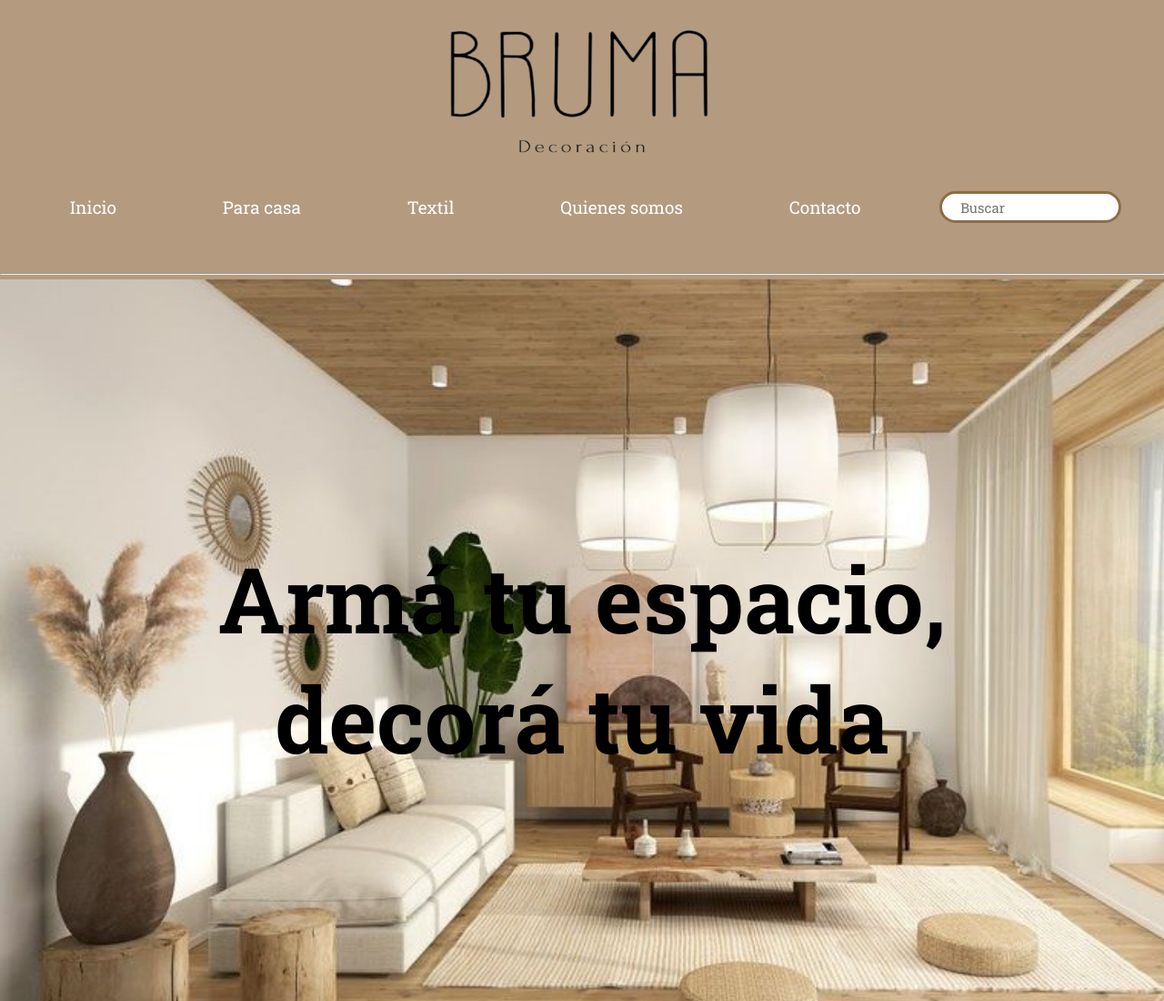
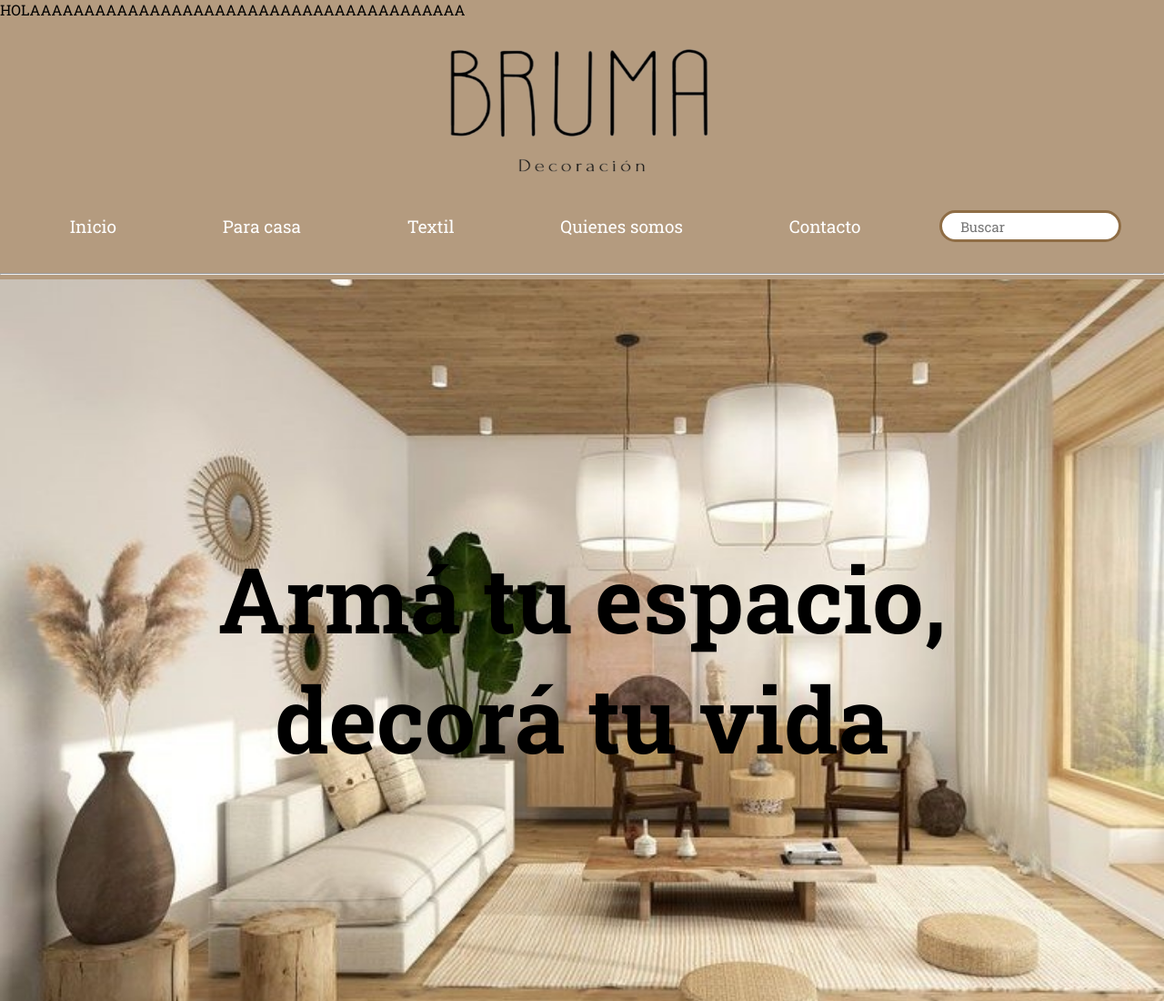
Before and after one commit to rodrigoisla99/bruma-deco-responsive, a plain HTML site: page index.html in a window 1280 px wide. Shown: the top 1100 px of the page at 91% size. Drawn offline with nearby package versions, Linux system fonts and the light colour scheme.

Commit message:
probando rama nueva

```diff
--- a/index.html
+++ b/index.html
@@ -16,6 +16,8 @@
 <body>
     <!-- Comienzo Header -->
     <header>
+
+        HOLAAAAAAAAAAAAAAAAAAAAAAAAAAAAAAAAAAAAAAAA
         <div class="contenedor-uno">
             <h1>Bruma Deco</h1>
             <input type="checkbox" id="menu-hamburguesa">
```
